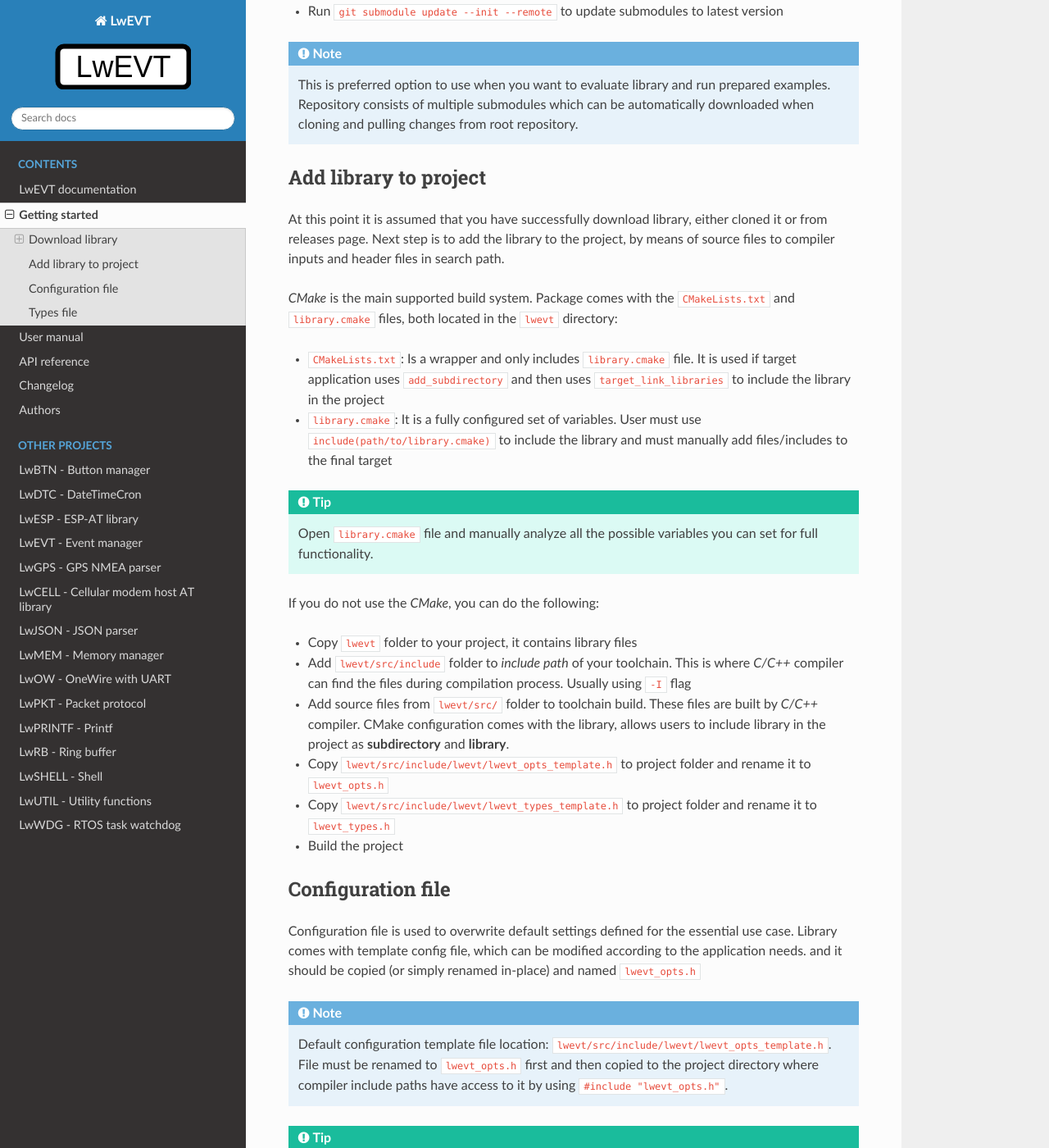
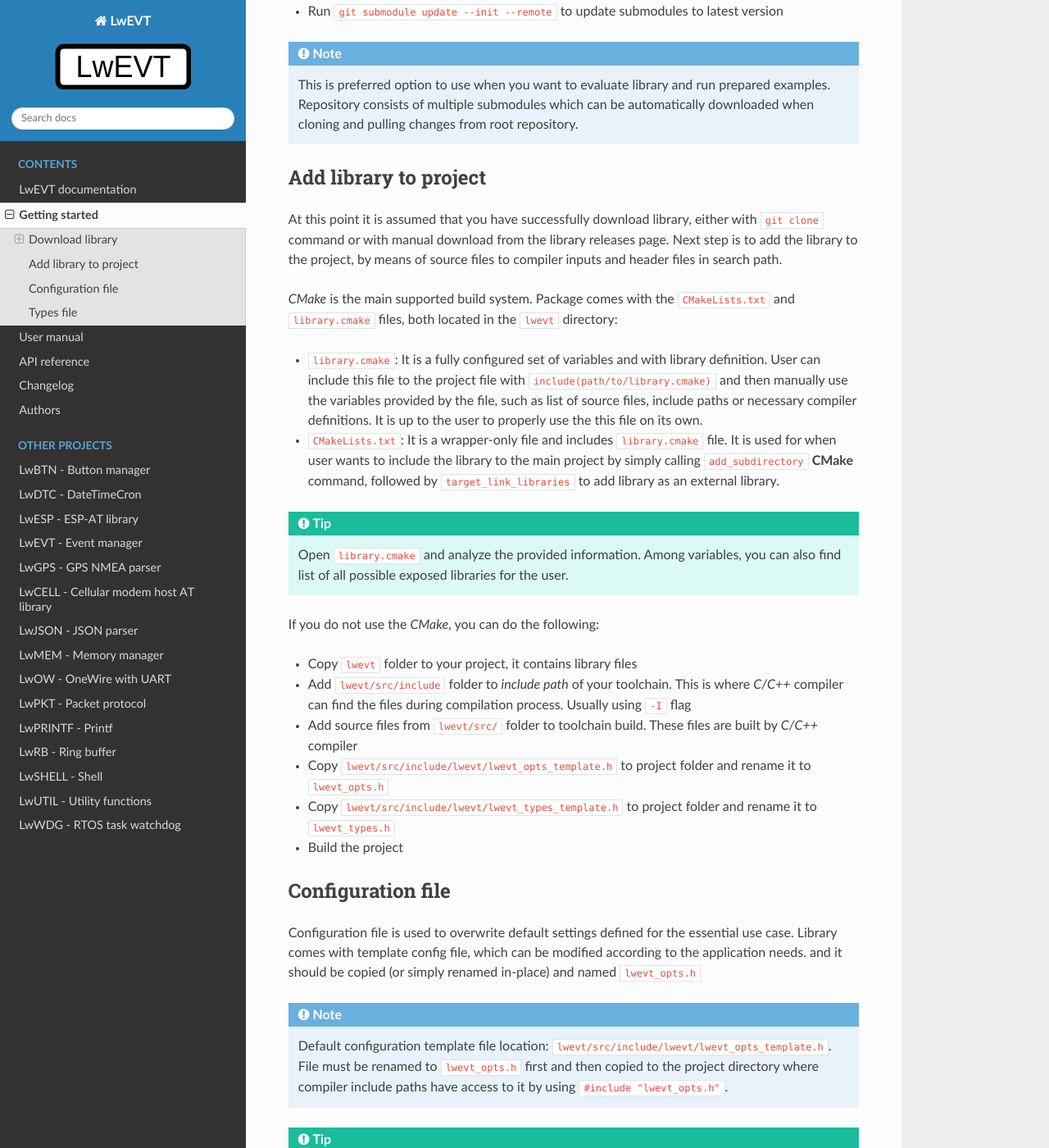
Before and after one commit to MaJerle/lwevt, a Sphinx documentation site: the page built from docs/get-started/index.rst, in a window 1280 px wide and 1400 px high, scrolled down 1166 px. Shown: the whole window at 82% size. Built offline with Sphinx 7.4.7 and the Read the Docs theme 2.0.0, drawn with Linux system fonts in a browser that asks for light colours; the version number could not be read and is left out.

Commit message:
Improve the getting started documentation - how to add library to project with CMake config

```diff
--- a/docs/get-started/index.rst
+++ b/docs/get-started/index.rst
@@ -57,22 +57,22 @@
 Add library to project
 ^^^^^^^^^^^^^^^^^^^^^^
 
-At this point it is assumed that you have successfully download library, either cloned it or from releases page.
+At this point it is assumed that you have successfully download library, either with ``git clone`` command or with manual download from the library releases page.
 Next step is to add the library to the project, by means of source files to compiler inputs and header files in search path.
 
 *CMake* is the main supported build system. Package comes with the ``CMakeLists.txt`` and ``library.cmake`` files, both located in the ``lwevt`` directory:
 
-* ``CMakeLists.txt``: Is a wrapper and only includes ``library.cmake`` file. It is used if target application uses ``add_subdirectory`` and then uses ``target_link_libraries`` to include the library in the project
-* ``library.cmake``: It is a fully configured set of variables. User must use ``include(path/to/library.cmake)`` to include the library and must manually add files/includes to the final target
+* ``library.cmake``: It is a fully configured set of variables and with library definition. User can include this file to the project file with ``include(path/to/library.cmake)`` and then manually use the variables provided by the file, such as list of source files, include paths or necessary compiler definitions. It is up to the user to properly use the this file on its own.
+* ``CMakeLists.txt``: It is a wrapper-only file and includes ``library.cmake`` file. It is used for when user wants to include the library to the main project by simply calling ``add_subdirectory`` **CMake** command, followed by ``target_link_libraries`` to add library as an external library.
 
 .. tip::
-    Open ``library.cmake`` file and manually analyze all the possible variables you can set for full functionality.
+    Open ``library.cmake`` and analyze the provided information. Among variables, you can also find list of all possible exposed libraries for the user.
 
 If you do not use the *CMake*, you can do the following:
 
 * Copy ``lwevt`` folder to your project, it contains library files
 * Add ``lwevt/src/include`` folder to `include path` of your toolchain. This is where `C/C++` compiler can find the files during compilation process. Usually using ``-I`` flag
-* Add source files from ``lwevt/src/`` folder to toolchain build. These files are built by `C/C++` compiler. CMake configuration comes with the library, allows users to include library in the project as **subdirectory** and **library**.
+* Add source files from ``lwevt/src/`` folder to toolchain build. These files are built by `C/C++` compiler
 * Copy ``lwevt/src/include/lwevt/lwevt_opts_template.h`` to project folder and rename it to ``lwevt_opts.h``
 * Copy ``lwevt/src/include/lwevt/lwevt_types_template.h`` to project folder and rename it to ``lwevt_types.h``
 * Build the project
```
